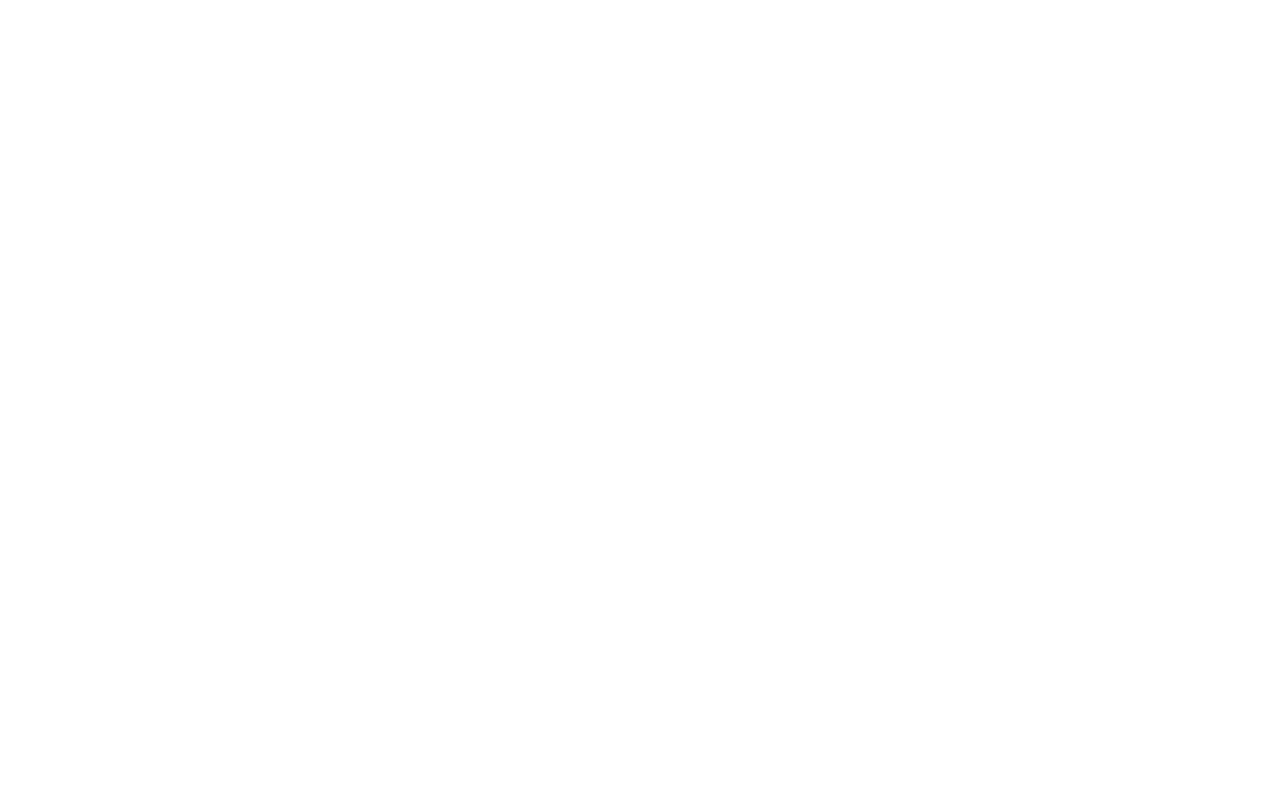
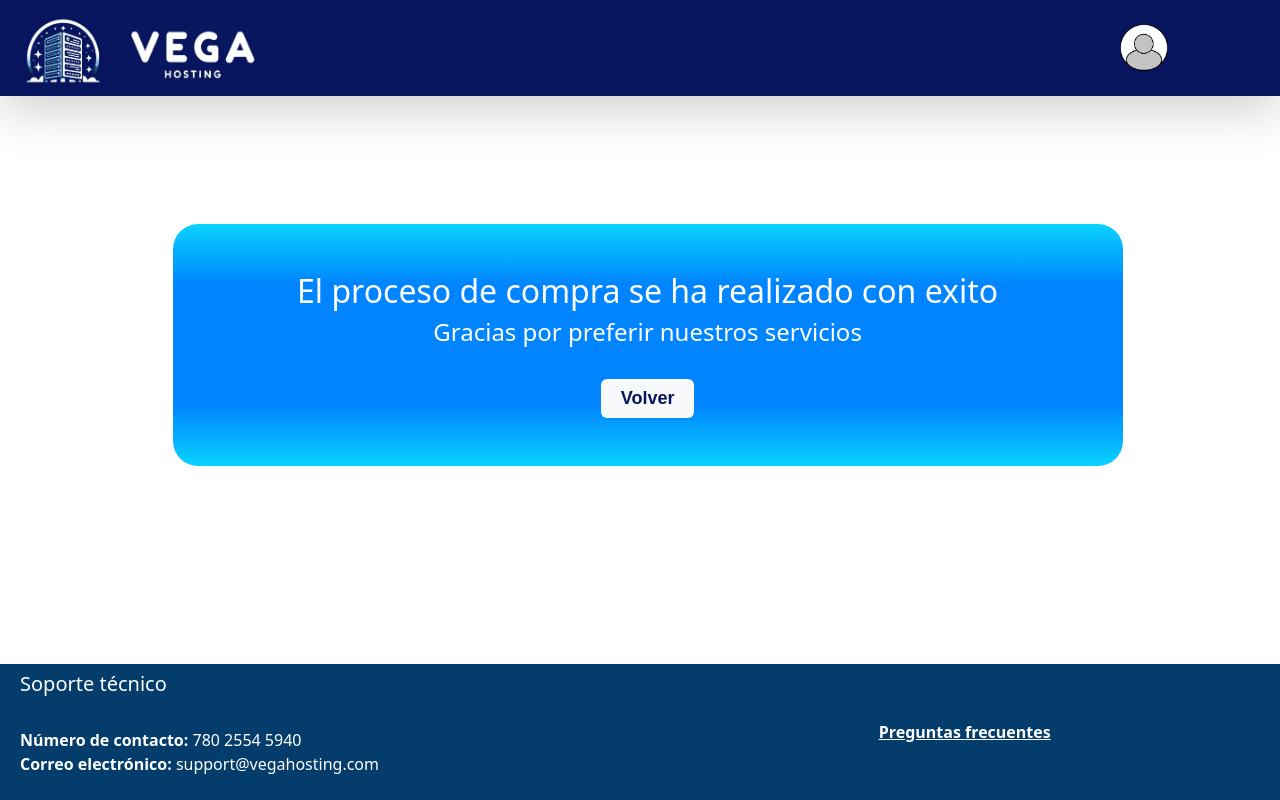
Before and after one commit to vega-hosting/Grupo_3--Marketplace_VPS-frontend, a Vue app: page /shopping/success in a window 1280 px wide. Before the commit this address had no page. Built offline with nearby package versions, Linux system fonts and the light colour scheme; no server answers.

Commit message:
Creacion de la pagina SuccessfulPurchase
Se creo la pagina SuccessfulPurchase, tambien se agrego la ruta hacia la pagina en el archivo 'router.js'.

Se agrego la navegabilidad de la pagina Shopping hacia la nueva pagina y de la pagina SuccessfulPurchase hacia la HomePage.

```diff
--- a/src/pages/ShoppingPage.vue
+++ b/src/pages/ShoppingPage.vue
@@ -168,13 +168,15 @@
 
 import axios from 'axios';
 import { ref } from 'vue';
+import { useRouter } from 'vue-router';
+
+const router = useRouter();
 
 const idPlan = localStorage.plan;
 const infoServer = JSON.parse(localStorage.getItem('configVps'));
 const user = localStorage.user;
 
 const billing = ref('1 Mes');
-
 const plan = ref('');
 
 try {
@@ -279,6 +281,7 @@
 
         await axios.post(`http://localhost:3000/subscription`, infoPurchase);
 
+        router.push('/shopping/success');
     } catch (error) {
         console.error('Error al registrar la compra', error);
         alert('Ocurrio un error al registrar la compra');
--- /dev/null
+++ b/src/pages/SucessfulPurchase.vue
@@ -0,0 +1,56 @@
+<template>
+    <div class="page-container">
+        <UserNavbar />
+
+        <div class="container m-auto">
+            <div class="row">
+                <div class="col-10 d-flex justify-content-center align-items-center bg-custom">
+                    <div class="text-center text-white p-5">
+                        <h2>El proceso de compra se ha realizado con exito</h2>
+                        <h4>Gracias por preferir nuestros servicios</h4>
+
+                        <RouterLink to="/" class="btn btn-light mt-4" id="return-button">Volver</RouterLink>
+                    </div>
+                </div>
+            </div>
+        </div>
+
+        <div class="main-about-us">
+            <MainAboutUs />
+        </div>
+    </div>
+</template>
+
+<style scoped>
+.bg-custom {
+    background: linear-gradient(#0ad3fe,#0084ff,#0084ff,#0084ff, #0ad3fe);
+    border-radius: 25px;
+    margin: 5% 9%;
+}
+
+#return-button {
+    color: #07155E;
+    border: none;
+    font-weight: 700;
+    font-size: large;
+    padding-left: 20px;
+    padding-right: 20px;
+    font-family: Arial, Helvetica, sans-serif;
+}
+
+#return-button:hover {
+    background-color: #07155E;
+    color: white;
+    border: none;
+    font-weight: 700;
+    font-size: large;
+    padding-left: 20px;
+    padding-right: 20px;
+    font-family: Arial, Helvetica, sans-serif;
+}
+</style>
+
+<script setup>
+import UserNavbar from '@/components/UserNavbar.vue';
+import MainAboutUs from '@/components/MainAboutUs.vue';
+</script>
--- a/src/router/router.js
+++ b/src/router/router.js
@@ -8,7 +8,8 @@
 import ConfigVpsPage from "@/pages/ConfigVpsPage.vue";
 import AdminGestion from "@/pages/AdminGestionPage.vue";
 import AdminStock from "@/pages/AdminStockPage.vue";
-import ShoppingPage from "@/pages/ShoppingPage.vue"
+import ShoppingPage from "@/pages/ShoppingPage.vue";
+import SucessfulPurchase from "@/pages/SucessfulPurchase.vue";
 
 const routes = [
   { path: "/", component: HomePage },
@@ -21,6 +22,7 @@
   { path: "/config-vps", component: ConfigVpsPage },
   { path: "/adminGestion", component: AdminGestion },
   { path: "/adminStock", component: AdminStock },
+  { path: "/shopping/success", component: SucessfulPurchase }
 ];
 
 export const router = createRouter({
```
Also changed, not shown: dataBase.json (+13 -0 lines).
